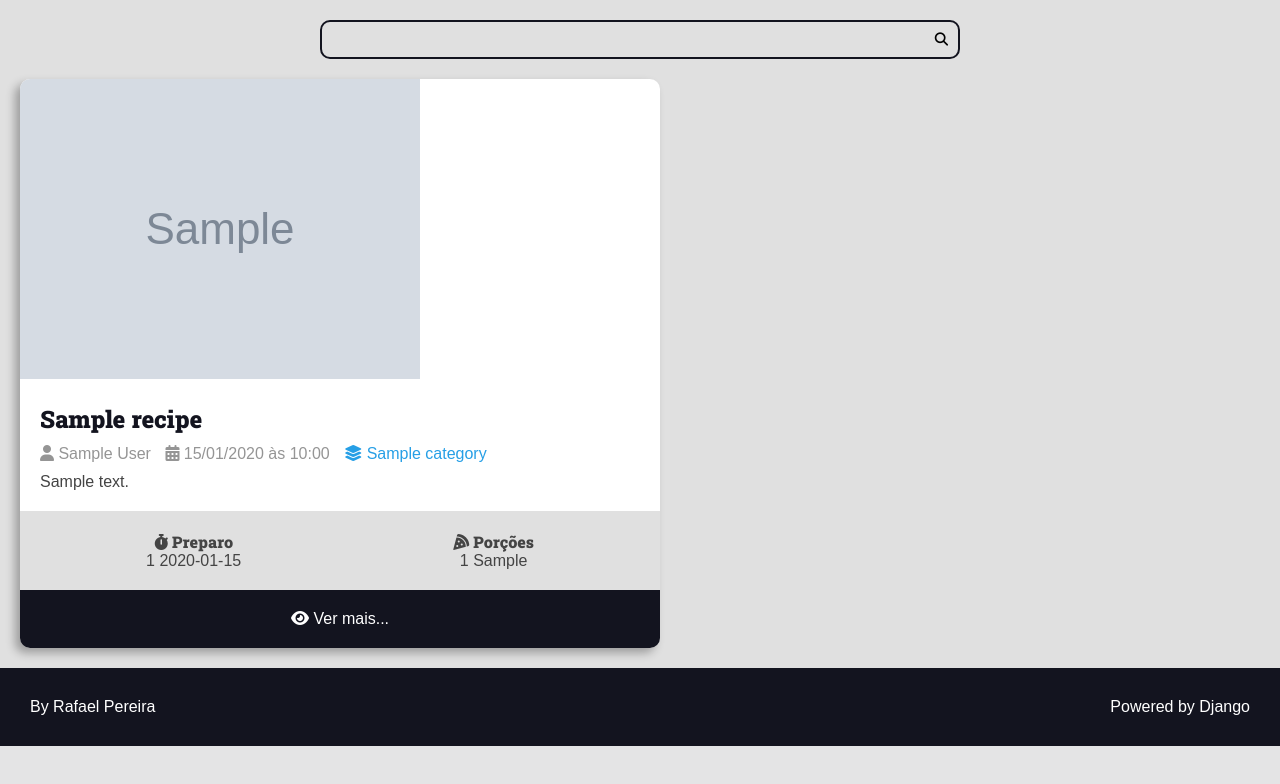
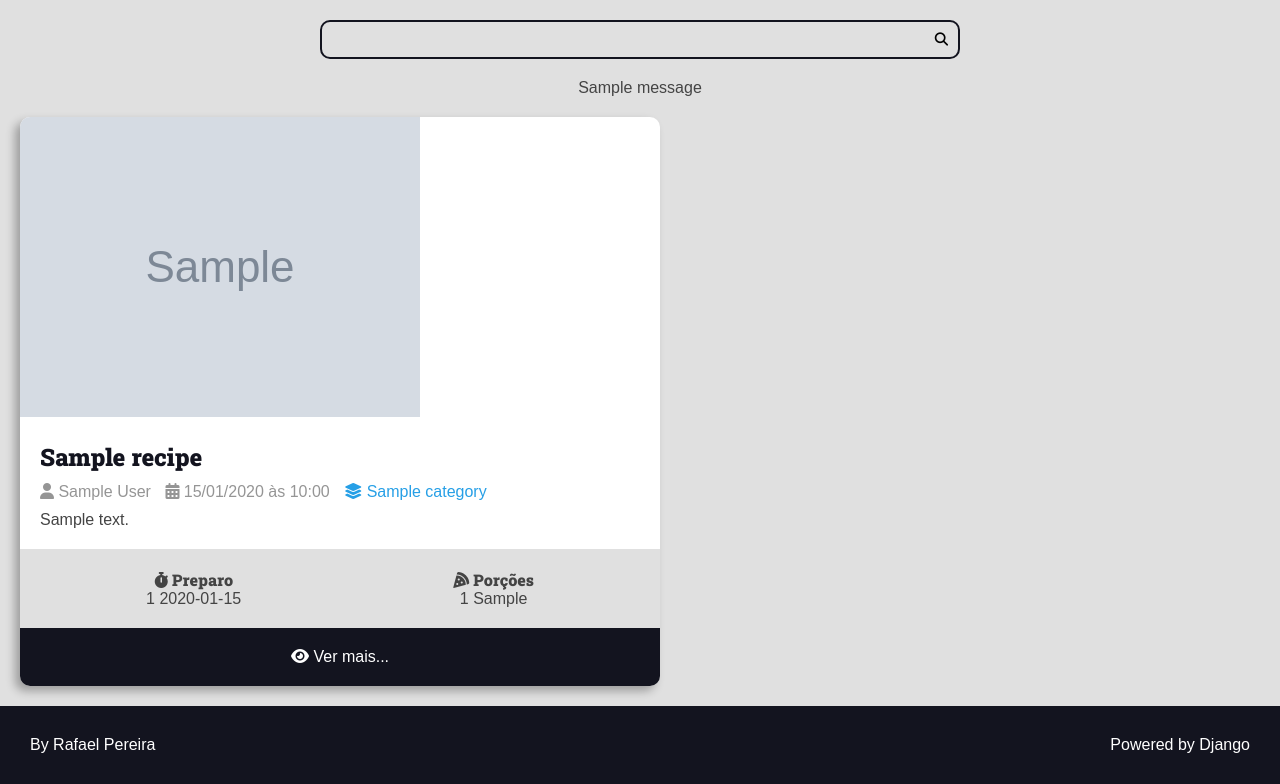
Before and after one commit to Rafaelp122/curso_projeto_django1, a Django app: page / in a window 1280 px wide. Shown: the part 93-877 px from the top of the page. Before the commit the page ends 839 px from the top, so only its background shows below. Run offline with Django 5.2, Linux system fonts and the light colour scheme; tables that the repository leaves empty hold one stand-in row (values such as "Sample post"); grey boxes marked "Sample" are stand-in pictures; one stand-in notice (Sample message) is shown.

Commit message:
feat(messages): add message handling in views and templates

```diff
--- a/recipes/templates/recipes/pages/home.html
+++ b/recipes/templates/recipes/pages/home.html
@@ -3,6 +3,15 @@
 {% block title %}Home | {% endblock title %}
 
 {% block content %}
+
+    {% if messages %}
+        <div class="main-content center container">
+            {% for message in messages %}
+                {{ message }}
+            {% endfor %}
+        </div>
+    {% endif %}
+
     <div class="main-content main-content-list container">
         {% for recipe in recipes %}
             {%include 'recipes/partials/recipe.html'%}
--- a/recipes/views.py
+++ b/recipes/views.py
@@ -1,11 +1,13 @@
+import os
+
 from django.db.models import Q
 from django.http import Http404
 from django.shortcuts import get_list_or_404, get_object_or_404, render
+from utils.pagination import make_pagination
+from django.contrib import messages
 
-from utils.pagination import make_pagination
 from recipes.models import Recipe
 
-import os
 
 PER_PAGE = int(os.environ.get('PER_PAGE', 6))
 
@@ -60,6 +62,9 @@ def recipe(request, id):
 
 
 def search(request):
+    messages.success(request, 'Epa, você foi pesquisar algo que eu vi.')
+
+
     search_term = request.GET.get('q', '').strip()
 
     if not search_term:
```
Also changed, not shown: project/settings.py (+10 -1 lines).
